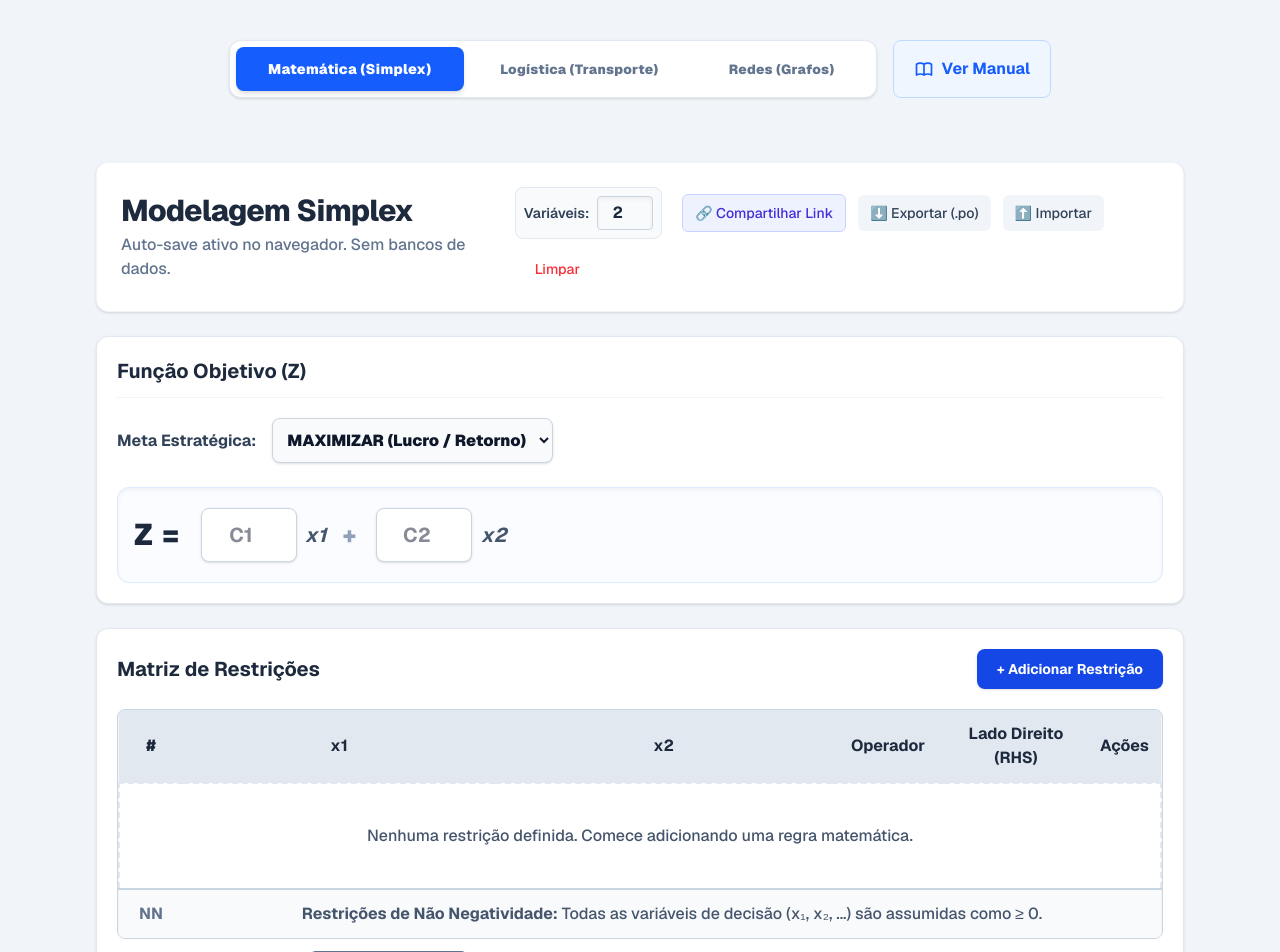
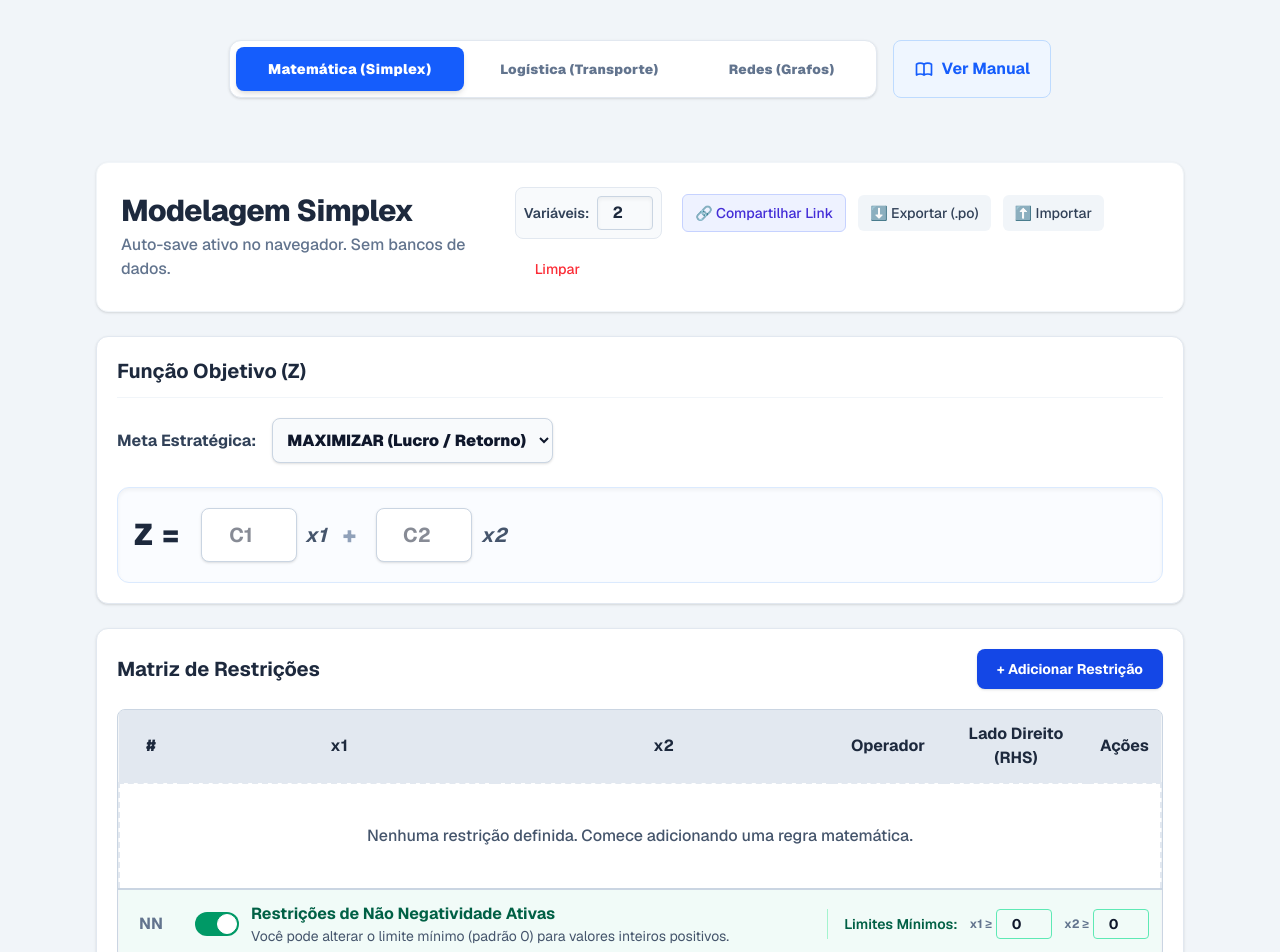
Before and after one commit to niltonfjunior2/PesquisaOperacional, a Next.js app: page / in a window 1280 px wide. Shown: the top 952 px of the page. Built offline with nearby package versions, Linux system fonts and the light colour scheme.

Commit message:
feat: add non-negativity toggle and dynamic variable bounds

```diff
--- a/src/components/ConstraintsMatrix.tsx
+++ b/src/components/ConstraintsMatrix.tsx
@@ -6,9 +6,13 @@ interface Props {
   constraints: Constraint[];
   setConstraints: (c: Constraint[]) => void;
   numVariables: number;
+  nonNegativity: boolean;
+  setNonNegativity: (v: boolean) => void;
+  variableBounds: number[];
+  setVariableBounds: (v: number[]) => void;
 }
 
-export function ConstraintsMatrix({ constraints, setConstraints, numVariables }: Props) {
+export function ConstraintsMatrix({ constraints, setConstraints, numVariables, nonNegativity, setNonNegativity, variableBounds, setVariableBounds }: Props) {
 
   const addConstraint = () => {
     setConstraints([
@@ -151,10 +155,62 @@ export function ConstraintsMatrix({ constraints, setConstraints, numVariables }:
             )}
 
             {/* Non-negativity Constraint Indicator */}
-            <tr className="bg-slate-50 border-t-2 border-slate-300">
-              <td className="p-3 font-bold text-slate-500 text-center">NN</td>
-              <td colSpan={numVariables + 3} className="p-3 text-slate-600 font-medium text-center">
-                <strong>Restrições de Não Negatividade:</strong> Todas as variáveis de decisão (x₁, x₂, ...) são assumidas como &ge; 0.
+            <tr className={`border-t-2 border-slate-300 transition-colors ${nonNegativity ? 'bg-emerald-50/50' : 'bg-orange-50/50'}`}>
+              <td className="p-3 font-bold text-slate-500 text-center align-middle">NN</td>
+              <td colSpan={numVariables + 3} className="p-3 align-middle">
+                <div className="flex flex-col sm:flex-row items-start sm:items-center justify-between gap-4">
+                  <div className="flex items-center gap-3">
+                    <label className="relative inline-flex items-center cursor-pointer">
+                      <input
+                        type="checkbox"
+                        className="sr-only peer"
+                        checked={nonNegativity}
+                        onChange={(e) => setNonNegativity(e.target.checked)}
+                      />
+                      <div className="w-11 h-6 bg-slate-300 peer-focus:outline-none peer-focus:ring-4 peer-focus:ring-emerald-300 rounded-full peer peer-checked:after:translate-x-full peer-checked:after:border-white after:content-[''] after:absolute after:top-[2px] after:left-[2px] after:bg-white after:border-gray-300 after:border after:rounded-full after:h-5 after:w-5 after:transition-all peer-checked:bg-emerald-600"></div>
+                    </label>
+                    <div>
+                      <strong className={nonNegativity ? "text-emerald-800" : "text-orange-800"}>
+                        {nonNegativity ? "Restrições de Não Negatividade Ativas" : "Variáveis Livres (Irrestritas em Sinal)"}
+                      </strong>
+                      <p className="text-sm text-slate-600">
+                        {nonNegativity
+                          ? "Você pode alterar o limite mínimo (padrão 0) para valores inteiros positivos."
+                          : "O algoritmo permitirá que as variáveis assumam valores negativos."}
+                      </p>
+                    </div>
+                  </div>
+
+                  {nonNegativity && (
+                    <div className="flex flex-wrap items-center gap-3 border-l pl-4 border-emerald-200">
+                      <span className="text-sm font-semibold text-emerald-800">Limites Mínimos:</span>
+                      {Array.from({ length: numVariables }).map((_, j) => (
+                        <div key={j} className="flex items-center gap-1">
+                          <span className="text-xs font-bold text-slate-500">x{j+1} &ge;</span>
+                          <input
+                            type="number"
+                            min="0"
+                            step="1"
+                            value={variableBounds[j] || 0}
+                            onChange={(e) => {
+                              const val = parseInt(e.target.value);
+                              if (!isNaN(val) && val >= 0) {
+                                const newBounds = [...variableBounds];
+                                newBounds[j] = val;
+                                setVariableBounds(newBounds);
+                              } else if (e.target.value === "") {
+                                const newBounds = [...variableBounds];
+                                newBounds[j] = 0;
+                                setVariableBounds(newBounds);
+                              }
+                            }}
+                            className="w-14 p-1 border border-emerald-300 rounded text-center text-sm font-bold focus:ring-2 focus:ring-emerald-500"
+                          />
+                        </div>
+                      ))}
+                    </div>
+                  )}
+                </div>
               </td>
             </tr>
           </tbody>
--- a/src/components/GraphicalSolver.tsx
+++ b/src/components/GraphicalSolver.tsx
@@ -76,7 +76,7 @@ export function GraphicalSolver({ model, result }: Props) {
               type="number"
               dataKey="x"
               name="X1"
-              domain={[0, data.maxX]}
+              domain={[data.minX ?? 0, data.maxX]}
               stroke="#64748b"
             >
               <Label value="Variável X1" offset={-10} position="insideBottom" fill="#475569" fontWeight="bold"/>
@@ -85,7 +85,7 @@ export function GraphicalSolver({ model, result }: Props) {
               type="number"
               dataKey="y"
               name="X2"
-              domain={[0, data.maxY]}
+              domain={[data.minY ?? 0, data.maxY]}
               stroke="#64748b"
             >
               <Label value="Variável X2" angle={-90} position="insideLeft" fill="#475569" fontWeight="bold"/>
--- a/src/components/SimplexBuilder.tsx
+++ b/src/components/SimplexBuilder.tsx
@@ -18,6 +18,8 @@ export function SimplexBuilder() {
   const [objectiveType, setObjectiveType] = useState<ObjectiveType>("MAX");
   const [objectiveCoefficients, setObjectiveCoefficients] = useState<number[]>([0, 0]);
   const [constraints, setConstraints] = useState<Constraint[]>([]);
+  const [nonNegativity, setNonNegativity] = useState<boolean>(true);
+  const [variableBounds, setVariableBounds] = useState<number[]>([0, 0]);
   const [result, setResult] = useState<SimplexResult | null>(null);
   const [isSolving, setIsSolving] = useState(false);
   const [isLoaded, setIsLoaded] = useState(false);
@@ -43,6 +45,8 @@ export function SimplexBuilder() {
       setObjectiveType(initialModel.objectiveType);
       setObjectiveCoefficients(initialModel.objectiveCoefficients);
       setConstraints(initialModel.constraints);
+      if (initialModel.nonNegativity !== undefined) setNonNegativity(initialModel.nonNegativity);
+      if (initialModel.variableBounds !== undefined) setVariableBounds(initialModel.variableBounds);
     }
 
     workerRef.current = new Worker(new URL('@/lib/workers/simplex.worker.ts', import.meta.url));
@@ -70,7 +74,9 @@ export function SimplexBuilder() {
         numVariables,
         objectiveType,
         objectiveCoefficients,
-        constraints
+        constraints,
+        nonNegativity,
+        variableBounds
       };
 
       const validation = LinearProgramSchema.safeParse(payload);
@@ -80,7 +86,7 @@ export function SimplexBuilder() {
     }, 1000);
 
     return () => clearTimeout(timeout);
-  }, [numVariables, objectiveType, objectiveCoefficients, constraints, isLoaded]);
+  }, [numVariables, objectiveType, objectiveCoefficients, constraints, nonNegativity, variableBounds, isLoaded]);
 
   const handleNumVarsChange = (newNum: number) => {
     if (newNum < 1 || newNum > 20) return;
@@ -90,10 +96,11 @@ export function SimplexBuilder() {
       ...c,
       coefficients: resizeArray(c.coefficients, newNum, 0)
     })));
+    setVariableBounds(resizeArray(variableBounds, newNum, 0));
   };
 
   const handleExport = () => {
-    const payload: LinearProgram = { numVariables, objectiveType, objectiveCoefficients, constraints };
+    const payload: LinearProgram = { numVariables, objectiveType, objectiveCoefficients, constraints, nonNegativity, variableBounds };
     exportToFile(payload);
   };
 
@@ -107,6 +114,8 @@ export function SimplexBuilder() {
       setObjectiveType(model.objectiveType);
       setObjectiveCoefficients(model.objectiveCoefficients);
       setConstraints(model.constraints);
+      if (model.nonNegativity !== undefined) setNonNegativity(model.nonNegativity);
+      if (model.variableBounds !== undefined) setVariableBounds(model.variableBounds);
       alert("Projeto importado com sucesso!");
     } catch (err) {
       Sentry.captureException(err, { tags: { context: "file_import" }});
@@ -117,7 +126,7 @@ export function SimplexBuilder() {
   };
 
   const handleShare = async () => {
-    const payload: LinearProgram = { numVariables, objectiveType, objectiveCoefficients, constraints };
+    const payload: LinearProgram = { numVariables, objectiveType, objectiveCoefficients, constraints, nonNegativity, variableBounds };
     const url = createMagicUrl(payload);
     if (!url) {
       alert("Erro ao gerar link de compartilhamento.");
@@ -139,6 +148,8 @@ export function SimplexBuilder() {
       setObjectiveType("MAX");
       setObjectiveCoefficients([0, 0]);
       setConstraints([]);
+      setNonNegativity(true);
+      setVariableBounds([0, 0]);
       setResult(null);
     }
   };
@@ -156,7 +167,7 @@ export function SimplexBuilder() {
   };
 
   const solve = () => {
-    const payload: LinearProgram = { numVariables, objectiveType, objectiveCoefficients, constraints };
+    const payload: LinearProgram = { numVariables, objectiveType, objectiveCoefficients, constraints, nonNegativity, variableBounds };
     const validation = LinearProgramSchema.safeParse(payload);
     if (!validation.success) {
       alert("Erro estrutural na validação dos dados de entrada. Verifique as matrizes.");
@@ -222,6 +233,10 @@ export function SimplexBuilder() {
         numVariables={numVariables}
         constraints={constraints}
         setConstraints={setConstraints}
+        nonNegativity={nonNegativity}
+        setNonNegativity={setNonNegativity}
+        variableBounds={variableBounds}
+        setVariableBounds={setVariableBounds}
       />
 
       <div className="flex justify-end mb-8">
@@ -289,7 +304,7 @@ export function SimplexBuilder() {
           {/* Método Gráfico (Apenas para X1 e X2) */}
           {numVariables === 2 && (
             <div className="bg-white rounded-xl shadow-md overflow-hidden border border-slate-200">
-              <GraphicalSolver model={{ numVariables, objectiveType, objectiveCoefficients, constraints }} result={result} />
+              <GraphicalSolver model={{ numVariables, objectiveType, objectiveCoefficients, constraints, nonNegativity, variableBounds }} result={result} />
             </div>
           )}
         </div>
--- a/src/lib/schemas/linear-program.ts
+++ b/src/lib/schemas/linear-program.ts
@@ -16,6 +16,8 @@ export const LinearProgramSchema = z.object({
   objectiveCoefficients: z.array(z.number()),
   constraints: z.array(ConstraintSchema),
   numVariables: z.number().positive().int(),
+  nonNegativity: z.boolean().default(true).optional(),
+  variableBounds: z.array(z.number().int().nonnegative()).optional(),
 });
 
 export type ObjectiveType = z.infer<typeof ObjectiveTypeSchema>;
--- a/src/lib/solvers/graphical.ts
+++ b/src/lib/solvers/graphical.ts
@@ -18,6 +18,8 @@ export interface GraphicalData {
   lines: { p1: Point2D; p2: Point2D; constraintIdx: number }[];
   maxX: number;
   maxY: number;
+  minX?: number;
+  minY?: number;
 }
 
 const TOLERANCE = 1e-6;
@@ -29,9 +31,13 @@ export function isDuplicate(p1: Point2D, p2: Point2D): boolean {
 export function extractLines(model: LinearProgram): Line2D[] {
   const lines: Line2D[] = [];
 
-  // Axes constraints X >= 0, Y >= 0
-  lines.push({ a: 1, b: 0, c: 0, operator: ">=", originalIndex: -1 }); // X >= 0
-  lines.push({ a: 0, b: 1, c: 0, operator: ">=", originalIndex: -2 }); // Y >= 0
+  // Axes constraints X >= boundX, Y >= boundY
+  if (model.nonNegativity !== false) {
+    const boundX = model.variableBounds?.[0] || 0;
+    const boundY = model.variableBounds?.[1] || 0;
+    lines.push({ a: 1, b: 0, c: boundX, operator: ">=", originalIndex: -1 }); // X >= boundX
+    lines.push({ a: 0, b: 1, c: boundY, operator: ">=", originalIndex: -2 }); // Y >= boundY
+  }
 
   // Problem constraints
   model.constraints.forEach((c, i) => {
@@ -117,13 +123,31 @@ export function generateGraphicalData(model: LinearProgram): GraphicalData {
   const polygon = sortCounterClockwise(feasiblePoints);
 
   // Determine bounds for the chart
+  let minX = 0;
+  let minY = 0;
   let maxX = 10;
   let maxY = 10;
+
   if (allIntersections.length > 0) {
-    const validX = allIntersections.map(p => p.x).filter(x => x >= 0 && x < 100000);
-    const validY = allIntersections.map(p => p.y).filter(y => y >= 0 && y < 100000);
-    if (validX.length > 0) maxX = Math.max(10, ...validX) * 1.1; // 10% padding
-    if (validY.length > 0) maxY = Math.max(10, ...validY) * 1.1;
+    // If unrestricted, we consider negative bounds too
+    const lowerX = model.nonNegativity === false ? -100000 : 0;
+    const lowerY = model.nonNegativity === false ? -100000 : 0;
+
+    const validX = allIntersections.map(p => p.x).filter(x => x >= lowerX && x < 100000);
+    const validY = allIntersections.map(p => p.y).filter(y => y >= lowerY && y < 100000);
+
+    if (validX.length > 0) {
+      if (model.nonNegativity === false) {
+        minX = Math.min(0, ...validX) * 1.1 - 5;
+      }
+      maxX = Math.max(10, ...validX) * 1.1;
+    }
+    if (validY.length > 0) {
+      if (model.nonNegativity === false) {
+        minY = Math.min(0, ...validY) * 1.1 - 5;
+      }
+      maxY = Math.max(10, ...validY) * 1.1;
+    }
   }
 
   // Generate plottable line segments across the chart view
@@ -149,8 +173,8 @@ export function generateGraphicalData(model: LinearProgram): GraphicalData {
       pts.push({ x: (line.c - line.b * maxY) / line.a, y: maxY });
     }
 
-    // Filter points that are within bounds [0, maxX] and [0, maxY]
-    const validPts = pts.filter(p => p.x >= -TOLERANCE && p.x <= maxX + TOLERANCE && p.y >= -TOLERANCE && p.y <= maxY + TOLERANCE);
+    // Filter points that are within bounds [minX, maxX] and [minY, maxY]
+    const validPts = pts.filter(p => p.x >= minX - TOLERANCE && p.x <= maxX + TOLERANCE && p.y >= minY - TOLERANCE && p.y <= maxY + TOLERANCE);
 
     // De-duplicate valid points
     const uniquePts: Point2D[] = [];
@@ -177,6 +201,8 @@ export function generateGraphicalData(model: LinearProgram): GraphicalData {
     feasiblePolygon: polygon,
     lines: plotLines,
     maxX,
-    maxY
+    maxY,
+    minX,
+    minY
   };
 }
--- a/src/lib/solvers/simplex.ts
+++ b/src/lib/solvers/simplex.ts
@@ -25,7 +25,11 @@ export class SimplexSolver {
       this.numVars = model.numVariables;
       this.numConstraints = model.constraints.length;
 
-      const tableau = this.buildTableau(model);
+      const { processedModel, postprocess } = this.preprocessModel(model);
+      this.numVars = processedModel.numVariables;
+      this.numConstraints = processedModel.constraints.length;
+
+      const tableau = this.buildTableau(processedModel);
       if (!tableau) {
          return this.createErrorResult("Erro fatal na construção do Tableau.");
       }
@@ -33,14 +37,79 @@ export class SimplexSolver {
       const { iterations, unbounded } = this.optimize(tableau);
 
       if (unbounded) {
-        return this.createUnboundedResult(iterations);
+        return postprocess(this.createUnboundedResult(iterations));
       }
 
-      return this.extractSolution(tableau, model.objectiveType, iterations);
+      return postprocess(this.extractSolution(tableau, processedModel.objectiveType, iterations));
 
     } catch (error) {
       return this.createErrorResult(error instanceof Error ? error.message : "Erro desconhecido no Solver.");
     }
+  }
+
+  private preprocessModel(model: LinearProgram): { processedModel: LinearProgram, postprocess: (r: SimplexResult) => SimplexResult } {
+    if (model.nonNegativity !== false && (!model.variableBounds || model.variableBounds.every(b => b === 0))) {
+      return { processedModel: model, postprocess: r => r };
+    }
+
+    const newConstraints: Constraint[] = [...model.constraints];
+    let newObjCoefs: number[] = [];
+    let numVars = model.numVariables;
+
+    if (model.nonNegativity === false) {
+      // Substitute X_j = X_j^+ - X_j^-
+      numVars = model.numVariables * 2;
+      for (let j = 0; j < model.numVariables; j++) {
+        newObjCoefs.push(model.objectiveCoefficients[j]);
+        newObjCoefs.push(-model.objectiveCoefficients[j]);
+      }
+
+      for (let i = 0; i < newConstraints.length; i++) {
+        const newCoefs = [];
+        for (let j = 0; j < model.numVariables; j++) {
+          newCoefs.push(newConstraints[i].coefficients[j]);
+          newCoefs.push(-newConstraints[i].coefficients[j]);
+        }
+        newConstraints[i] = { ...newConstraints[i], coefficients: newCoefs };
+      }
+    } else {
+      newObjCoefs = [...model.objectiveCoefficients];
+      if (model.variableBounds) {
+        for (let j = 0; j < model.numVariables; j++) {
+          const bound = model.variableBounds[j];
+          if (bound > 0) {
+            const coefs = new Array(model.numVariables).fill(0);
+            coefs[j] = 1;
+            newConstraints.push({
+              id: crypto.randomUUID(),
+              coefficients: coefs,
+              operator: ">=",
+              rhs: bound
+            });
+          }
+        }
+      }
+    }
+
+    const processedModel: LinearProgram = {
+      ...model,
+      numVariables: numVars,
+      objectiveCoefficients: newObjCoefs,
+      constraints: newConstraints
+    };
+
+    const postprocess = (res: SimplexResult) => {
+      if (model.nonNegativity === false && res.status === "OPTIMAL") {
+        const finalVars = [];
+        for(let j=0; j<model.numVariables; j++) {
+          finalVars.push(res.variables[2*j] - res.variables[2*j+1]);
+        }
+        res.variables = finalVars;
+      }
+      return res;
+    };
+
+    return { processedModel, postprocess };
   }
 
   private buildTableau(model: LinearProgram): number[][] | null {
```
